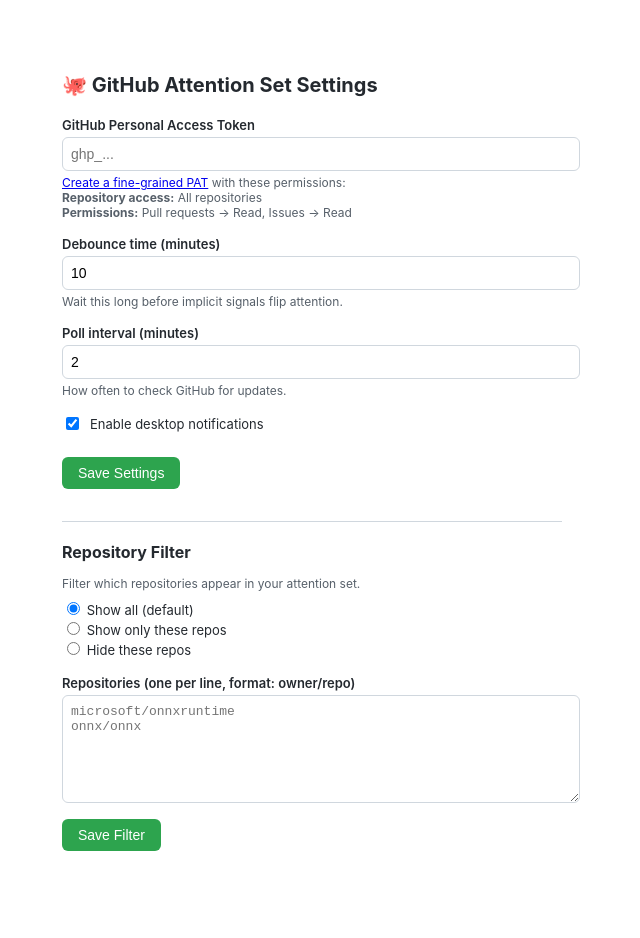
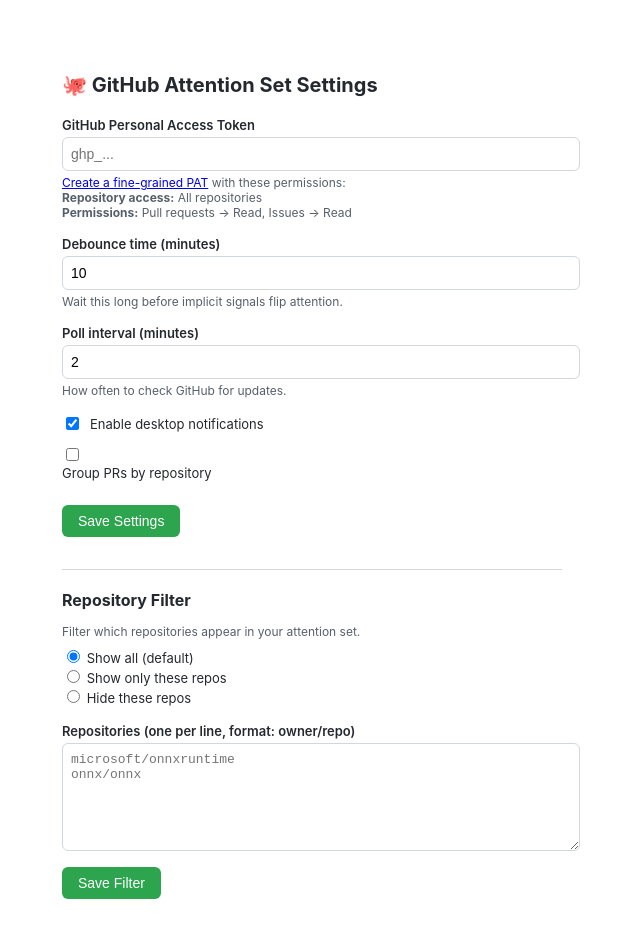
Before and after one commit to justinchuby/github-attention-set, a browser extension: page options.html in a window 1280 px wide. Shown: the whole page, without its empty margins (328-968 px from the left). Before the commit the page ends 911 px from the top, so only its background shows below. Drawn offline with Linux system fonts and the light colour scheme.

Commit message:
Fix: restore Group By Repo checkbox in options

```diff
--- a/options.html
+++ b/options.html
@@ -42,6 +42,10 @@
     <input type="checkbox" id="notifications" checked>
     <label for="notifications" style="margin:0;font-weight:normal;">Enable desktop notifications</label>
   </div>
+  <div style="margin-top:12px;">
+    <input type="checkbox" id="groupByRepo">
+    <label for="groupByRepo" style="margin:0;font-weight:normal;">Group PRs by repository</label>
+  </div>
 
   <div class="row" style="margin-top:24px;">
     <button id="save">Save Settings</button>
```
